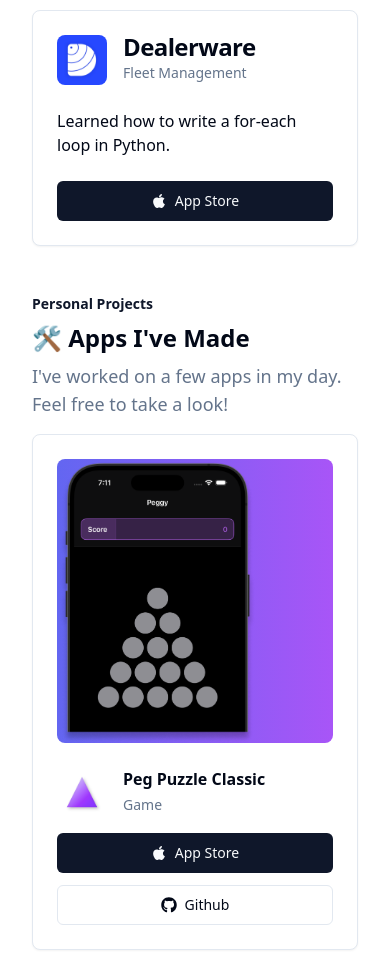
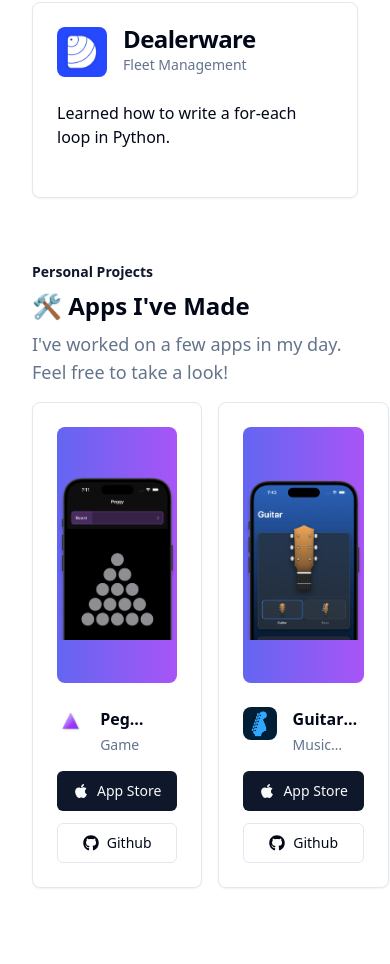
Before and after one commit to kodydeda4/nextjs-kodydeda, a Next.js app: page / in a window 390 px wide. Shown: the part 988-1952 px from the top of the page. Built offline with nearby package versions, Linux system fonts and the light colour scheme.

Commit message:
fix hero wip

```diff
--- a/app/page.tsx
+++ b/app/page.tsx
@@ -55,7 +55,7 @@
 export default function Home() {
   return (
     <main className="max-w-3xl mx-auto px-8 my-8 pt-4 mb-24 px-4">
-      <div className="flex flex-col gap-8">
+      <div className="flex flex-col gap-12">
         <div className="flex justify-center w-full">
           <Image
             src="/avatar.png"
@@ -69,7 +69,7 @@
         <div>
           <SectionHeader
             caption="Professional Experience"
-            title="🍎 3 Years of Professional Experience"
+            title="📖 3 Years of Professional Experience"
             description="I've worked on a few apps in my day. Feel free to take a look!"
           />
           <div className="flex flex-col gap-4 w-full">
@@ -85,7 +85,7 @@
             title="🛠️ Apps I've Made"
             description="I've worked on a few apps in my day. Feel free to take a look!"
           />
-          <div className="flex flex-col sm:flex-row gap-4 w-full">
+          <div className="flex flex-row gap-4 w-full">
             {personalProjects.map((value, index) => (
               <PersonalProjectCard key={index} {...value} />
             ))}
@@ -157,11 +157,11 @@
       </CardContent>
 
       <CardFooter className="flex gap-4">
-        <Link href={props.appStoreURL} className="w-full">
-          <Button variant="default" className="w-full">
-            <Apple className="mr-2 h-4 w-4" /> App Store
-          </Button>
-        </Link>
+        {/* <Link href={props.appStoreURL} className="w-full"> */}
+        {/*   <Button variant="default" className="w-full"> */}
+        {/*     <Apple className="mr-2 h-4 w-4" /> App Store */}
+        {/*   </Button> */}
+        {/* </Link> */}
       </CardFooter>
     </Card>
   );
@@ -181,12 +181,22 @@
     <Card className="w-full">
       <CardContent>
         <div className="pt-6 w-full">
-          <div className="bg-gradient-to-r from-indigo-500 to-purple-500 w-full rounded-lg">
+
+          {/* <div className="bg-gradient-to-r from-indigo-500 to-purple-500 w-full rounded-lg h-20"> */}
+          {/*   <Image */}
+          {/*     src={props.heroSrc} */}
+          {/*     width={200} */}
+          {/*     height={200} */}
+          {/*     alt="Hero image" */}
+          {/*     className="w-full object-scale-down h-200 w-200" */}
+          {/*   /> */}
+          {/* </div> */}
+
+          <div className="bg-gradient-to-r from-indigo-500 to-purple-500 w-full rounded-lg h-64 relative">
             <Image
               src={props.heroSrc}
-              width={200}
-              height={200}
-              alt="Hero image"
+              alt="Hero image."
+              layout="fill"
               objectFit="contain"
             />
           </div>
@@ -203,7 +213,7 @@
             </div>
             <div className="flex flex-col gap-1">
               <p className="font-semibold line-clamp-1">{props.title}</p>
-              <CardDescription>{props.description}</CardDescription>
+              <p className="text-sm text-muted-foreground line-clamp-1">{props.description}</p>
             </div>
           </div>
 
```
Also changed, not shown: public/guitar-tuner-hero-2.png, public/peg-puzzle-classic-hero-2.png.
